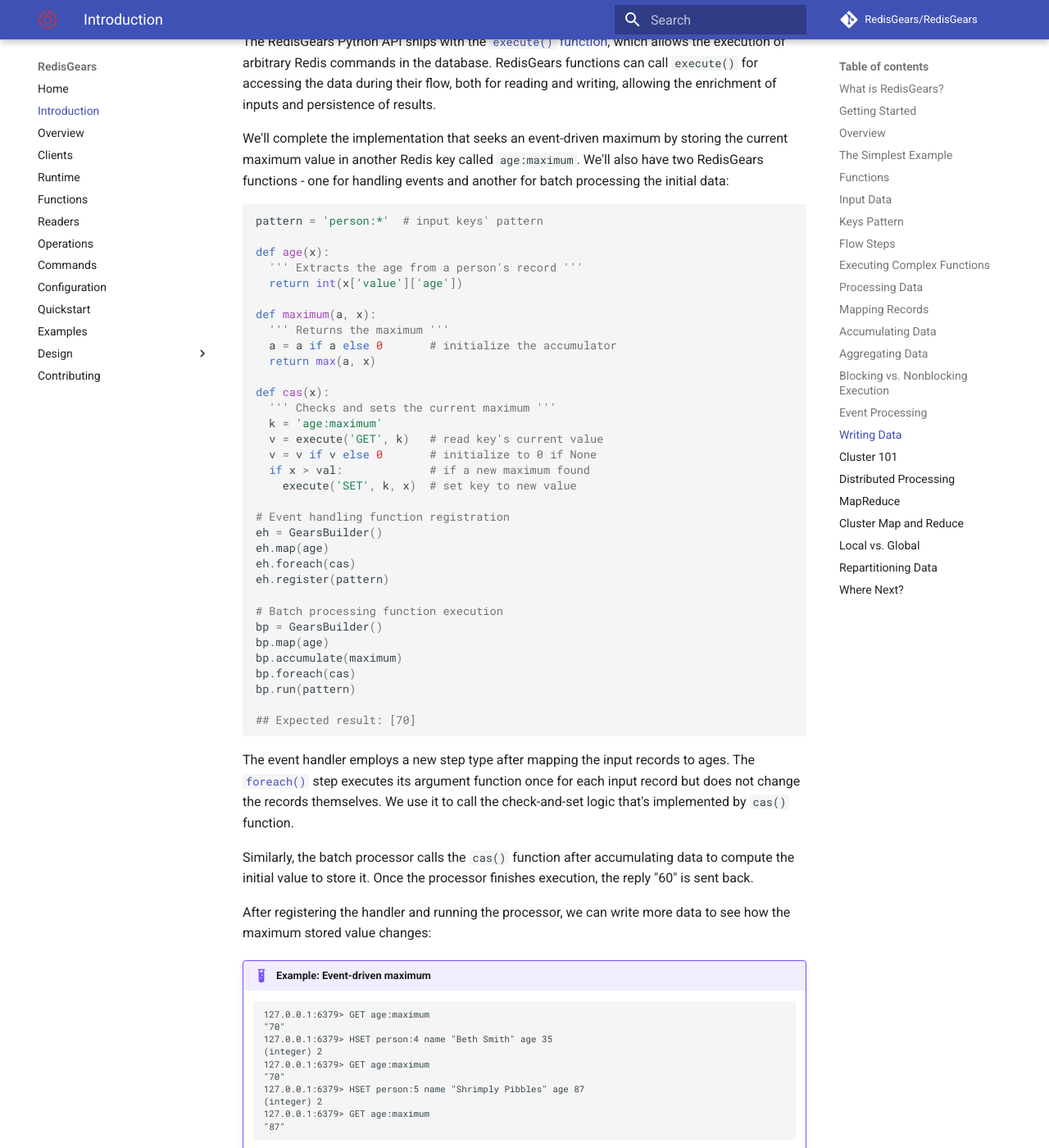
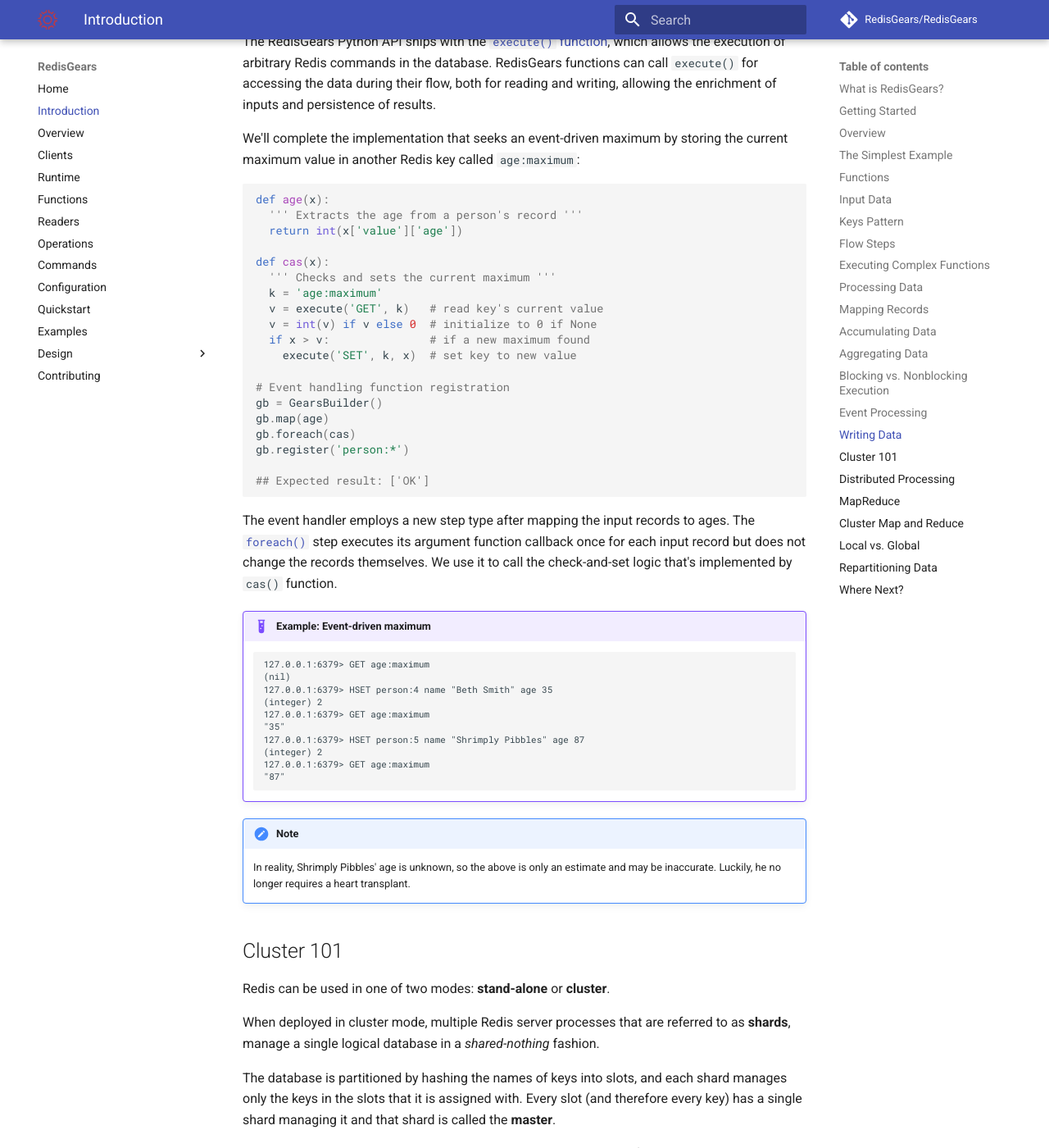
Before and after one commit to RedisGears/RedisGears, an MkDocs documentation site: the page built from docs/intro.md, in a window 1280 px wide and 1400 px high, scrolled down 14730 px. Shown: the whole window at 82% size. Built offline with MkDocs 1.6.1 and Material for MkDocs 9.7.7, drawn with Linux system fonts in a browser that asks for light colours; comment, search, counter and statistics services are not loaded; some of the changed text lies outside the part shown.

Commit message:
Finishes review with Meir

````diff
--- a/docs/intro.md
+++ b/docs/intro.md
@@ -508,58 +508,40 @@
 ## Writing Data
 The RedisGears Python API ships with the [`execute()` function](runtime.md#execute), which allows the execution of arbitrary Redis commands in the database. RedisGears functions can call `execute()` for accessing the data during their flow, both for reading and writing, allowing the enrichment of inputs and persistence of results.
 
-We'll complete the implementation that seeks an event-driven maximum by storing the current maximum value in another Redis key called `age:maximum`. We'll also have two RedisGears functions - one for handling events and another for batch processing the initial data:
+We'll complete the implementation that seeks an event-driven maximum by storing the current maximum value in another Redis key called `age:maximum`:
 
 ```python
-pattern = 'person:*'  # input keys' pattern
-
 def age(x):
   ''' Extracts the age from a person's record '''
   return int(x['value']['age'])
-
-def maximum(a, x):
-  ''' Returns the maximum '''
-  a = a if a else 0       # initialize the accumulator
-  return max(a, x)
 
 def cas(x):
   ''' Checks and sets the current maximum '''
   k = 'age:maximum'
   v = execute('GET', k)   # read key's current value
-  v = v if v else 0       # initialize to 0 if None
-  if x > val:             # if a new maximum found
+  v = int(v) if v else 0  # initialize to 0 if None
+  if x > v:               # if a new maximum found
     execute('SET', k, x)  # set key to new value
 
 # Event handling function registration
-eh = GearsBuilder()
-eh.map(age)
-eh.foreach(cas)
-eh.register(pattern)
+gb = GearsBuilder()
+gb.map(age)
+gb.foreach(cas)
+gb.register('person:*')
 
-# Batch processing function execution
-bp = GearsBuilder()
-bp.map(age)
-bp.accumulate(maximum)
-bp.foreach(cas)
-bp.run(pattern)
-
-## Expected result: [70]
+## Expected result: ['OK']
 ```
 
-The event handler employs a new step type after mapping the input records to ages. The [`foreach()`](operations.md#foreach) step executes its argument function once for each input record but does not change the records themselves. We use it to call the check-and-set logic that's implemented by `cas()` function.
-
-Similarly, the batch processor calls the `cas()` function after accumulating data to compute the initial value to store it. Once the processor finishes execution, the reply "60" is sent back.
-
-After registering the handler and running the processor, we can write more data to see how the maximum stored value changes:
+The event handler employs a new step type after mapping the input records to ages. The [`foreach()`](operations.md#foreach) step executes its argument function callback once for each input record but does not change the records themselves. We use it to call the check-and-set logic that's implemented by `cas()` function.
 
 !!! example "Example: Event-driven maximum"
     ```
     127.0.0.1:6379> GET age:maximum
-    "70"
+    (nil)
     127.0.0.1:6379> HSET person:4 name "Beth Smith" age 35
     (integer) 2
     127.0.0.1:6379> GET age:maximum
-    "70"
+    "35"
     127.0.0.1:6379> HSET person:5 name "Shrimply Pibbles" age 87
     (integer) 2
     127.0.0.1:6379> GET age:maximum
@@ -567,7 +549,7 @@
     ```
 
 !!! note
-    In reality, Shrimply Pibbles' age is unknown, so the above is only an estimate an may be inaccurate.
+    In reality, Shrimply Pibbles' age is unknown, so the above is only an estimate and may be inaccurate. Luckily, he no longer requires a heart transplant.
 
 ## Cluster 101
 Redis can be used in one of two modes: **stand-alone** or **cluster**.
````
Also changed, not shown: docs/configuration.md (+2 -2 lines), docs/functions.md (+4 -4 lines), docs/readers.md (+2 -2 lines).
